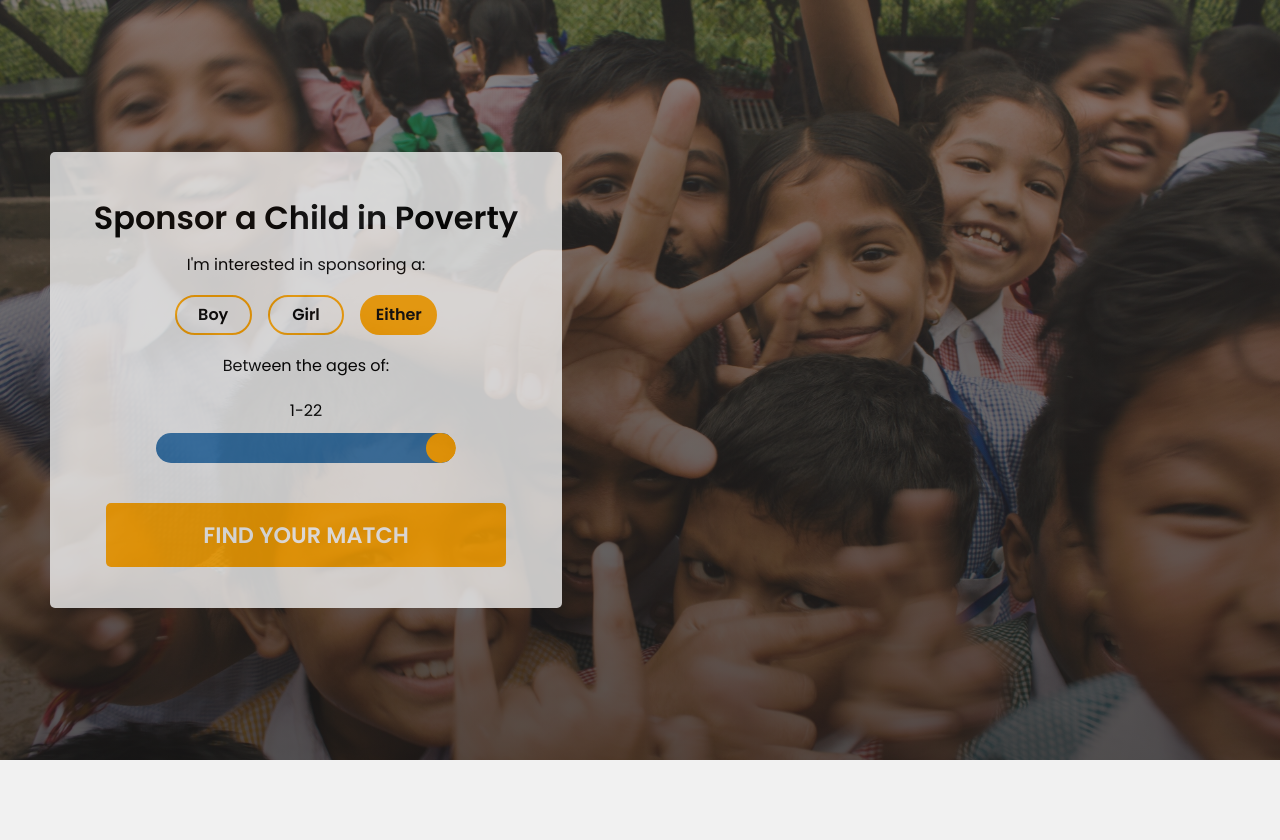
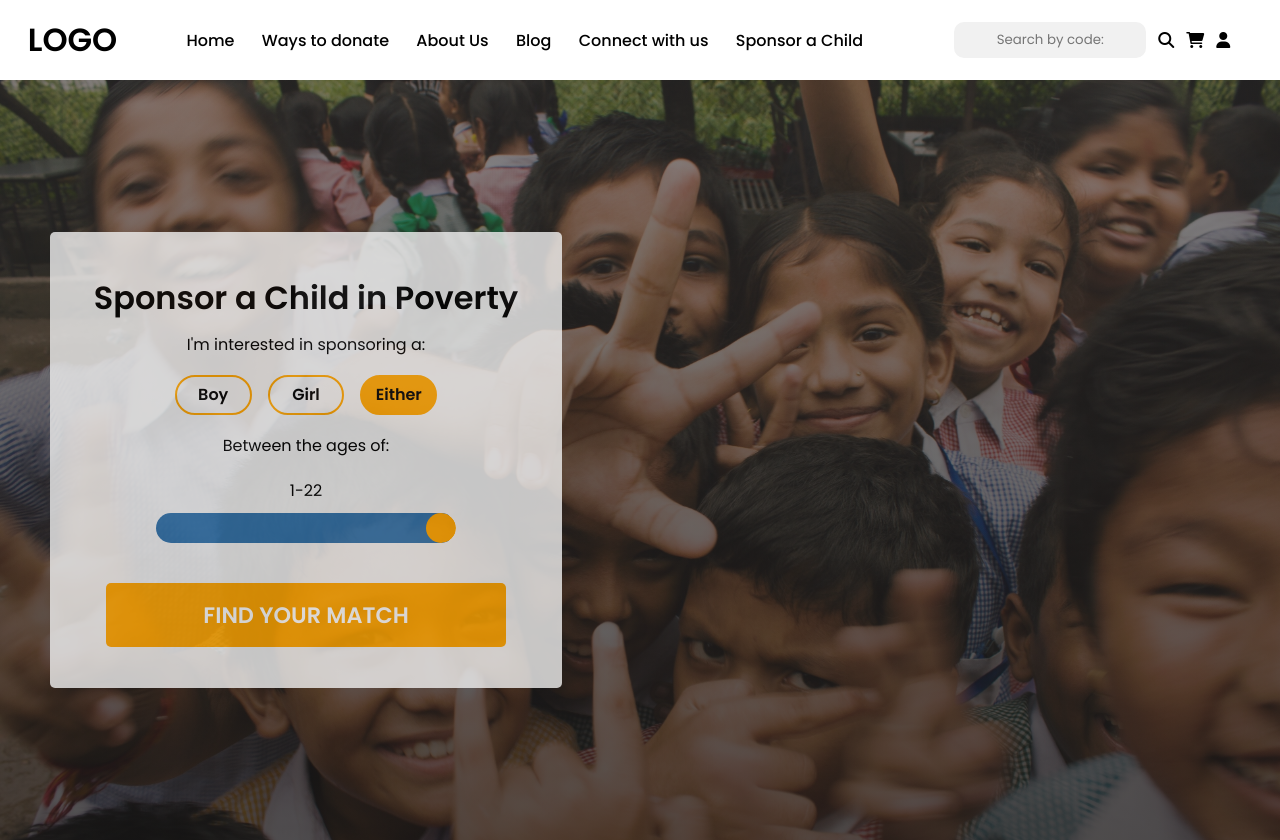
Before and after one commit to Jesus180Reyes/child_sponsor_app, a React (Vite) app: page / in a window 1280 px wide. Before the commit the page ends 800 px from the top, so only its background shows below. Built offline with nearby package versions, Linux system fonts and the light colour scheme; no server answers.

Commit message:
Feat: Navbar Added and Breaking Changes.

```diff
--- a/index.html
+++ b/index.html
@@ -1,6 +1,7 @@
 <!DOCTYPE html>
 <html lang="en">
   <head>
+    <link rel="stylesheet" href="https://cdnjs.cloudflare.com/ajax/libs/font-awesome/6.2.1/css/all.min.css" integrity="sha512-MV7K8+y+gLIBoVD59lQIYicR65iaqukzvf/nwasF0nqhPay5w/9lJmVM2hMDcnK1OnMGCdVK+iQrJ7lzPJQd1w==" crossorigin="anonymous" referrerpolicy="no-referrer" />
     <meta charset="UTF-8" />
     <meta name="viewport" content="width=device-width, initial-scale=1.0" />
     <title>Sponsor App</title>
--- a/src/components/child/RowChildDetails.tsx
+++ b/src/components/child/RowChildDetails.tsx
@@ -11,7 +11,7 @@ export const RowChildDetails:FC<Props> = ({childResponse,currentChildName}) => {
     <>
     <div className="row-child-details">
         <div className="box-img">
-        <img src="https://blogs.worldbank.org/sites/default/files/africacan/images/africacan-looking-poverty-through-eyes-child-540.jpg" alt="" />
+        <img src={childResponse.imgSrc} alt="" />
         <p>Daniel has been <span>waiting { moment(childResponse.createdAt).startOf('day').fromNow()}</span> for a sponsor.</p>
         </div>
         <div className="col-details">
--- a/src/pages/HomePage.tsx
+++ b/src/pages/HomePage.tsx
@@ -2,6 +2,7 @@ import { useState } from "react"
 import 'animate.css';
 import { useChild } from './child/hooks/useChild';
 import { useNavigate } from "react-router-dom";
+import { Navbar } from '../shared/Navbar';
 export const HomePage = () => {
   const navigate = useNavigate();
   const [gender, setGender] = useState<string>("either");
@@ -19,6 +20,7 @@ export const HomePage = () => {
 
   return (
    <>
+    <Navbar/>
    <div className="banner animate__animated animate__fadeIn" >
     <div className="card-banner-filter">
       <h1>Sponsor a Child in Poverty</h1>
--- a/src/pages/child/ChildDetails.tsx
+++ b/src/pages/child/ChildDetails.tsx
@@ -1,6 +1,7 @@
 import { useLocation, useNavigate } from 'react-router-dom';
 import { useEffect } from 'react';
 import { RowChildDetails } from '../../components/';
+import { Navbar } from '../../shared/Navbar';
 
 export const ChildDetails = () => {
   const location = useLocation();
@@ -14,6 +15,7 @@ export const ChildDetails = () => {
   document.title = `Sponsor ${currentChildName} from ${location.state.community}`;
   return (
    <>
+   <Navbar/>
     <div className="child-details-container animate__animated animate__fadeIn">
      <RowChildDetails childResponse={location.state} currentChildName={currentChildName}/>
     </div>
--- a/src/pages/child/ChildsPage.tsx
+++ b/src/pages/child/ChildsPage.tsx
@@ -2,10 +2,10 @@ import { useEffect, useState } from 'react';
 import { useChild } from './hooks/useChild';
 import "../child/child.css"
 import { CardChildComponent,ChildAgeFilter } from '../../components/';
-import { LoadingPage,BannerHeader } from '../../shared/';
+import { LoadingPage,BannerHeader,Navbar } from '../../shared/';
 export const ChildsPage = () => {
   const [gender, setGender] = useState<string>("either");
-  const {limit,childsResponse,isLoading,getChilds,getChildsByApi,onViewMoreClick,onRandomSelectedChild} = useChild();
+  const {limit,setLimit,childsResponse,isLoading,getChilds,getChildsByApi,onViewMoreClick,onRandomSelectedChild} = useChild();
 
   useEffect(() => {
     getChildsByApi();
@@ -14,15 +14,16 @@ export const ChildsPage = () => {
 
   const onGenderChange = (newGender?:string):string | undefined=> {
     if(newGender === gender) return;
-
     setGender(newGender!);
     getChilds(newGender);
+    setLimit(6);
     return newGender;
   }
   if(isLoading) return (<LoadingPage/>);
   return (
     <>
-    <div className="childs-container ">
+    <div className="childs-container">
+    <Navbar/>
     <BannerHeader title='Select a Child to Sponsor' description='Each child pictured urgently needs a sponsor. As you offer encouragement and support in Sponsor App, your love will ignite a lifetime of hope. Sponsor a child today for only $38 per month.'/>
       <div className="filter-box">
         <div className="gender-filter">
--- a/src/pages/child/child.css
+++ b/src/pages/child/child.css
@@ -253,3 +253,45 @@
     font-weight: 400;
     font-size: 1rem;
 }
+.navbar {
+    background-color: #fff;
+    width: 100%;
+    height: 80px;
+    display: flex;
+    align-items: center;
+    justify-content: space-around;
+}
+.row-items {
+    /* background-color: green; */
+    width: 55vw;
+    display: flex;
+    align-items: center;
+    justify-content: space-around;
+    font-weight: 500;
+}
+.row-items h3 {
+    font-size: 1rem;
+    cursor: pointer;
+    font-weight: 500;
+}
+.row-items h3:hover {
+    color: orange;
+}
+.search_user_items{
+    display: flex;
+    justify-content: space-evenly;
+    align-items: center;
+    width: 25vw;
+    padding: 10px;
+    /* background-color: yellow; */
+}
+.search_user_items input {
+    background-color: #f1f1f1;
+    text-align: center;
+    border-radius: 10px;
+    width: 15vw;
+    padding: 8px;
+}
+.search_user_items i {
+    cursor: pointer;
+}
--- /dev/null
+++ b/src/shared/Navbar.tsx
@@ -0,0 +1,31 @@
+
+export const Navbar = () => {
+  return (
+    <>
+        <div className="navbar">
+        <div className="logo">
+          <h1>LOGO</h1>
+          {/* <img src="" alt="" /> */}
+        </div>
+        <div className="row-items">
+          <h3>Home</h3>
+          <h3>Ways to donate</h3>
+          <h3>About Us</h3>
+          <h3>Blog</h3>
+          <h3>Connect with us</h3>
+          <h3>Sponsor a Child</h3>
+        </div>
+        <div className="search_user_items">
+          <form >
+          <input type="text" placeholder='Search by code:'/>
+          </form>
+          <i className="fa-solid fa-magnifying-glass"></i>
+          <i className="fa-sharp fa-solid fa-cart-shopping"></i>
+          <i className="fa-solid fa-user"></i>
+
+
+        </div>
+        </div>
+    </>
+  )
+}
--- a/src/shared/index.ts
+++ b/src/shared/index.ts
@@ -1,2 +1,3 @@
+export { Navbar } from './Navbar';
 export { BannerHeader } from './BannerHeader';
 export { LoadingPage } from './LoadingPage';
```
